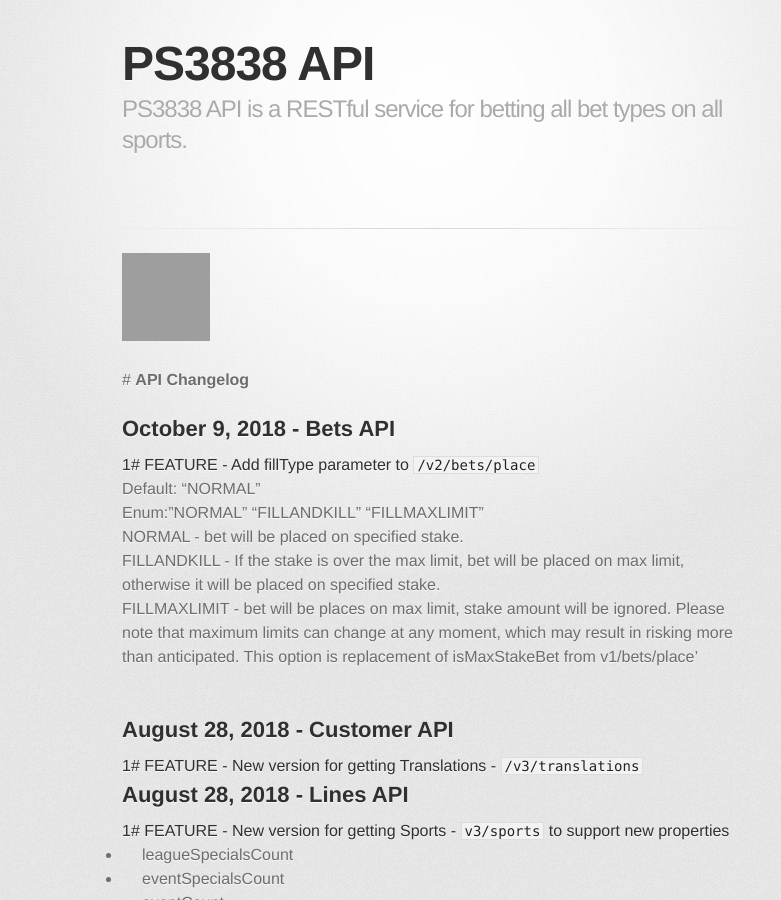
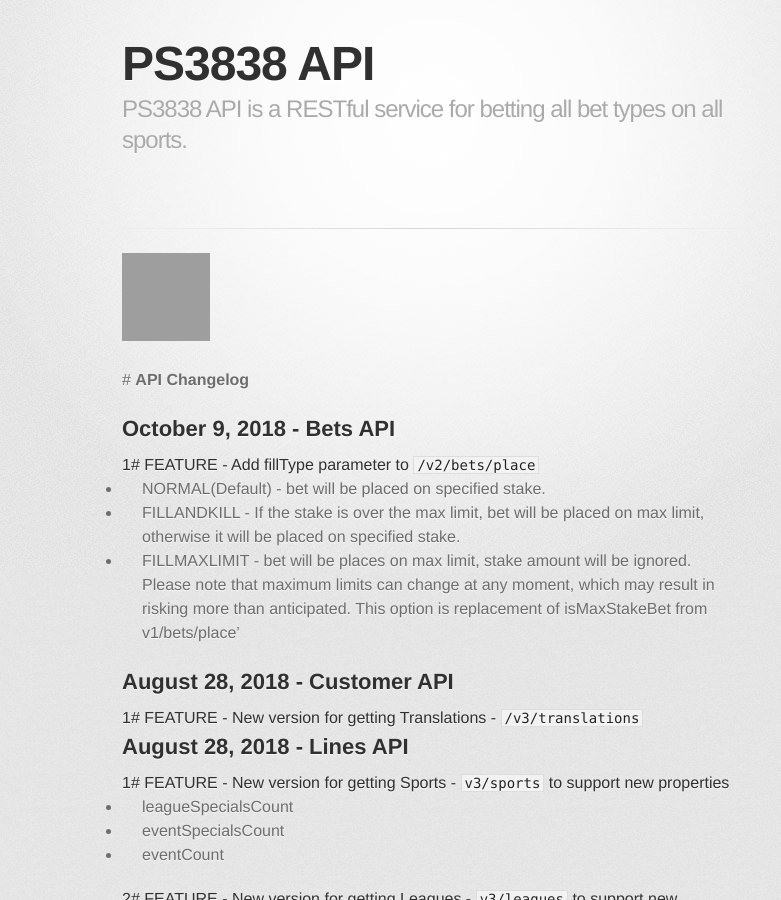
Before and after one commit to ps3838api/ps3838api.github.io, a Jekyll site: the page built from ChangesLog.md, in a window 1280 px wide and 900 px high, cut to the strip 0-900 px from the top of the window. Shown: the whole strip, without its empty margins (208-989 px from the left). Built offline with Jekyll 4.4.1, drawn with Linux system fonts in a browser that asks for light colours; some web fonts are replaced; our own code applies the rules of GitHub Pages for plain Markdown files; grey boxes are pictures that could not be loaded.

```diff
--- a/ChangesLog.md
+++ b/ChangesLog.md
@@ -4,13 +4,11 @@
  #  **API Changelog**
 
 ## October 9, 2018 - Bets API
-##### 1# <span>FEATURE</span>  - Add fillType parameter to `/v2/bets/place` <br>
+##### 1# <span>FEATURE</span>  - Add fillType parameter to `/v2/bets/place`
 
-Default: "NORMAL" <br>
-Enum:"NORMAL" "FILLANDKILL" "FILLMAXLIMIT" <br>
-NORMAL - bet will be placed on specified stake. <br>
-FILLANDKILL - If the stake is over the max limit, bet will be placed on max limit, otherwise it will be placed on specified stake. <br>
-FILLMAXLIMIT - bet will be places on max limit, stake amount will be ignored. Please note that maximum limits can change at any moment, which may result in risking more than anticipated. This option is replacement of isMaxStakeBet from v1/bets/place' <br><br>
+  + NORMAL(Default) - bet will be placed on specified stake.
+  + FILLANDKILL - If the stake is over the max limit, bet will be placed on max limit, otherwise it will be placed on specified stake.
+  + FILLMAXLIMIT - bet will be places on max limit, stake amount will be ignored. Please note that maximum limits can change at any moment, which may result in risking more than anticipated. This option is replacement of isMaxStakeBet from v1/bets/place'
 
 ## August 28, 2018 - Customer API
 ##### 1# <span>FEATURE</span>  - New version for getting Translations - `/v3/translations` <br>
```
